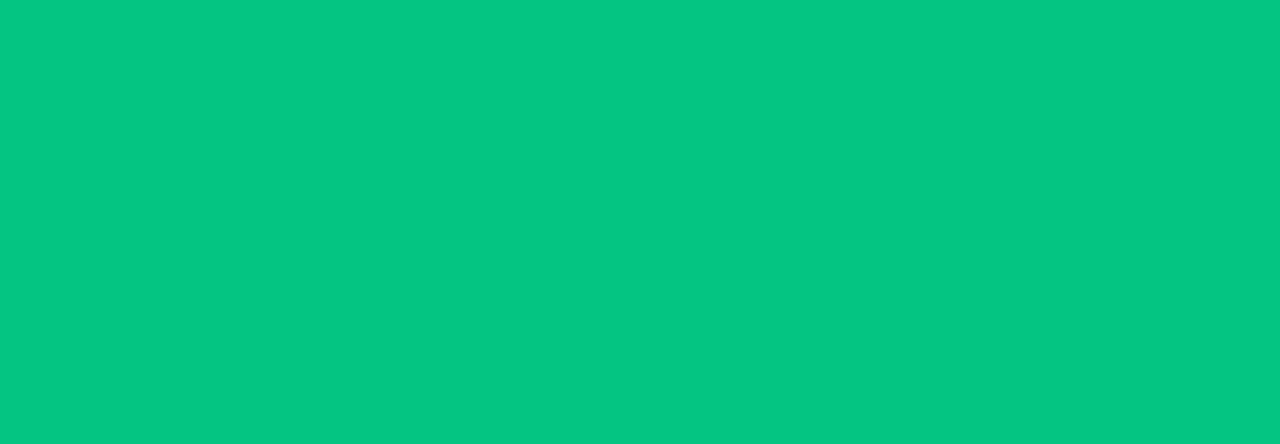
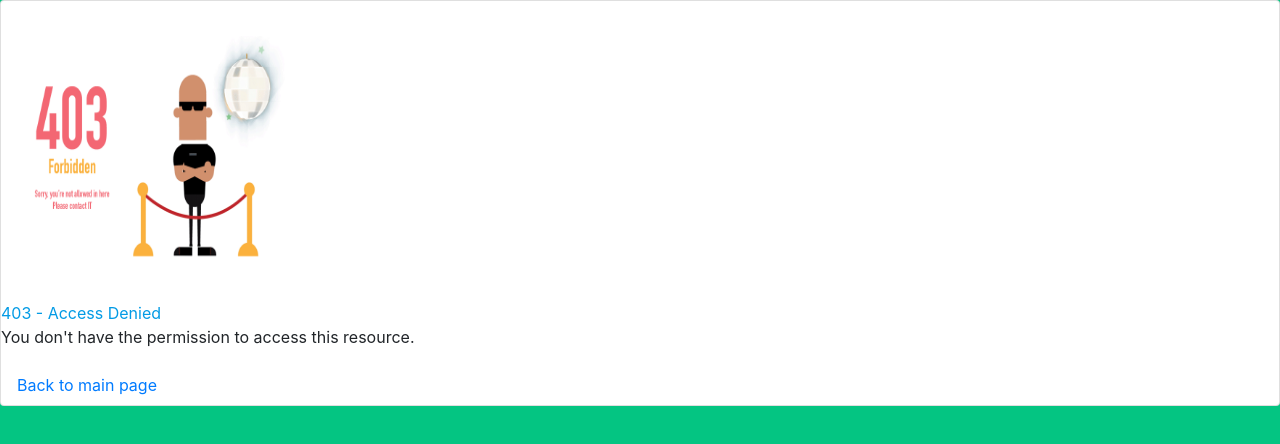
Before and after one commit to sharfanis/Authentication_Angular9_FE_JWT, an Angular app: page /forbidden in a window 1280 px wide. Before the commit this address led to /. Shown: the top 444 px of the page. Built offline with nearby package versions, Linux system fonts and the light colour scheme.

Commit message:
Enchancement():Changes to the FE logic
1. admin panel added
2. auth guard and interceptor is changed.
3. forbidden component is added for showing 403 page if the user doesn't have desired role.
4. Other supporting changes

```diff
--- /dev/null
+++ b/src/app/admin-panel/admin-panel.component.html
@@ -0,0 +1 @@
+<p>admin-panel works!</p>
--- /dev/null
+++ b/src/app/admin-panel/admin-panel.component.ts
@@ -0,0 +1,15 @@
+import { Component, OnInit } from '@angular/core';
+
+@Component({
+  selector: 'app-admin-panel',
+  templateUrl: './admin-panel.component.html',
+  styleUrls: ['./admin-panel.component.css']
+})
+export class AdminPanelComponent implements OnInit {
+
+  constructor() { }
+
+  ngOnInit(): void {
+  }
+
+}
--- a/src/app/app.module.ts
+++ b/src/app/app.module.ts
@@ -14,6 +14,8 @@ import { LoginComponent } from './user/login/login.component';
 import { HomeComponent } from './home/home.component';
 import { UserService } from './shared/user.service';
 import { AuthInterceptor } from './auth/auth.interceptor';
+import { AdminPanelComponent } from './admin-panel/admin-panel.component';
+import { ForbiddenComponent } from './forbidden/forbidden.component';
 
 @NgModule({
   declarations: [
@@ -21,7 +23,9 @@ import { AuthInterceptor } from './auth/auth.interceptor';
     UserComponent,
     RegistrationComponent,
     LoginComponent,
-    HomeComponent
+    HomeComponent,
+    AdminPanelComponent,
+    ForbiddenComponent
   ],
   imports: [
     BrowserModule,
--- a/src/app/auth/auth.guard.ts
+++ b/src/app/auth/auth.guard.ts
@@ -2,6 +2,7 @@ import { Injectable } from '@angular/core';
 import { CanActivate, ActivatedRouteSnapshot, RouterStateSnapshot, UrlTree } from '@angular/router';
 import { Observable } from 'rxjs';
 import { Router } from '@angular/router';
+import { UserService } from '../shared/user.service';
 
 @Injectable({
   providedIn: 'root'
@@ -11,15 +12,27 @@ export class AuthGuard implements CanActivate {
  /**
   *
   */
- constructor(private router: Router) {
+ constructor(private router: Router , private service: UserService) {
 
  }
 
   canActivate(
     next: ActivatedRouteSnapshot,
     state: RouterStateSnapshot):  boolean  {
-      if(localStorage.getItem('token') != null)
+      if(localStorage.getItem('token') != null) {
+         let roles = next.data['permittedRoles'] as Array<string>;
+        // Check whether the curent user has all the roles to access the route.
+         if(roles) {
+                if(this.service.roleMatch(roles)) return true;
+                else {
+                  this.router.navigateByUrl('/forbidden');
+                  return false;
+                }
+
+         }
+
     return true;
+      }
     else
      this.router.navigateByUrl('/user/login');
      return false;
--- a/src/app/auth/auth.interceptor.ts
+++ b/src/app/auth/auth.interceptor.ts
@@ -25,6 +25,10 @@ export class AuthInterceptor implements HttpInterceptor {
                             localStorage.removeItem('token');
                             this.router.navigateByUrl('/user/login');
                         }
+
+                         else if(err.status = 403) {
+                            this.router.navigateByUrl('/forbidden');
+                        }
                     }
                    )
                    )
--- /dev/null
+++ b/src/app/forbidden/forbidden.component.html
@@ -0,0 +1,14 @@
+<div class="row">
+  <div class="col s6 offset-s3">
+   <div class="card">
+     <div class="card-image">
+       <img src="/assets/img/403-error.gif" style="height: 300px; width: 300px;">
+     </div>
+    <div class="card-content">
+        <span class="card-title" style="color: #039be5;">403 - Access Denied</span>
+        <p> You don't have the permission to access this resource.</p>
+    </div>
+         <a class="nav-link" routerLink="/home"> Back to main page</a>
+   </div>
+  </div>
+</div>
--- /dev/null
+++ b/src/app/forbidden/forbidden.component.ts
@@ -0,0 +1,15 @@
+import { Component, OnInit } from '@angular/core';
+
+@Component({
+  selector: 'app-forbidden',
+  templateUrl: './forbidden.component.html',
+  styleUrls: ['./forbidden.component.css']
+})
+export class ForbiddenComponent implements OnInit {
+
+  constructor() { }
+
+  ngOnInit(): void {
+  }
+
+}
--- a/src/app/home/home.component.html
+++ b/src/app/home/home.component.html
@@ -1,5 +1,11 @@
 <nav class="navbar navbar-dark bg-dark">
     <a  class="navbar-brand text-white"> JWT Auth System</a>
+
+    <ul class="navbar-nav mr-auto">
+       <li class="nav-item">
+        <a class="nav-link" routerLink="/adminPanel"> Admin Panel</a>
+       </li>
+    </ul>
     <button class="btn btn-danger my-2 my-sm-0" (click)="onLogout()">Logout</button>
 </nav>
 
@@ -15,7 +21,7 @@
     </li>
 
     <li class="list-group-item">
-        <strong> FullName: {{userDetails.fullName}}</strong>
+        <strong> Full Name: {{userDetails.fullName}}</strong>
     </li>
    </ul>
 </div>
--- a/src/app/shared/user.service.ts
+++ b/src/app/shared/user.service.ts
@@ -72,4 +72,19 @@ export class UserService {
     return this.http.get(this.baseURL+'/UserProfile/GetUserInfo');
  }
 
+
+ roleMatch(allowedRoles): boolean {
+     var isMatch = false;
+     var payload = JSON.parse(window.atob(localStorage.getItem('token').split('.')[1]));
+     var userRole = payload.role;
+     allowedRoles.forEach(element => {
+        if(userRole == element) {
+          isMatch = true;
+          return false;
+        }
+     });
+
+     return isMatch;
+ }
+
 }
```
Also changed, not shown: src/app/app-routing.module.ts (+6 -5 lines), src/app/admin-panel/admin-panel.component.css (added), src/app/forbidden/forbidden.component.css (added), src/assets/img/403-error.gif (added), src/assets/img/403.png (added).
